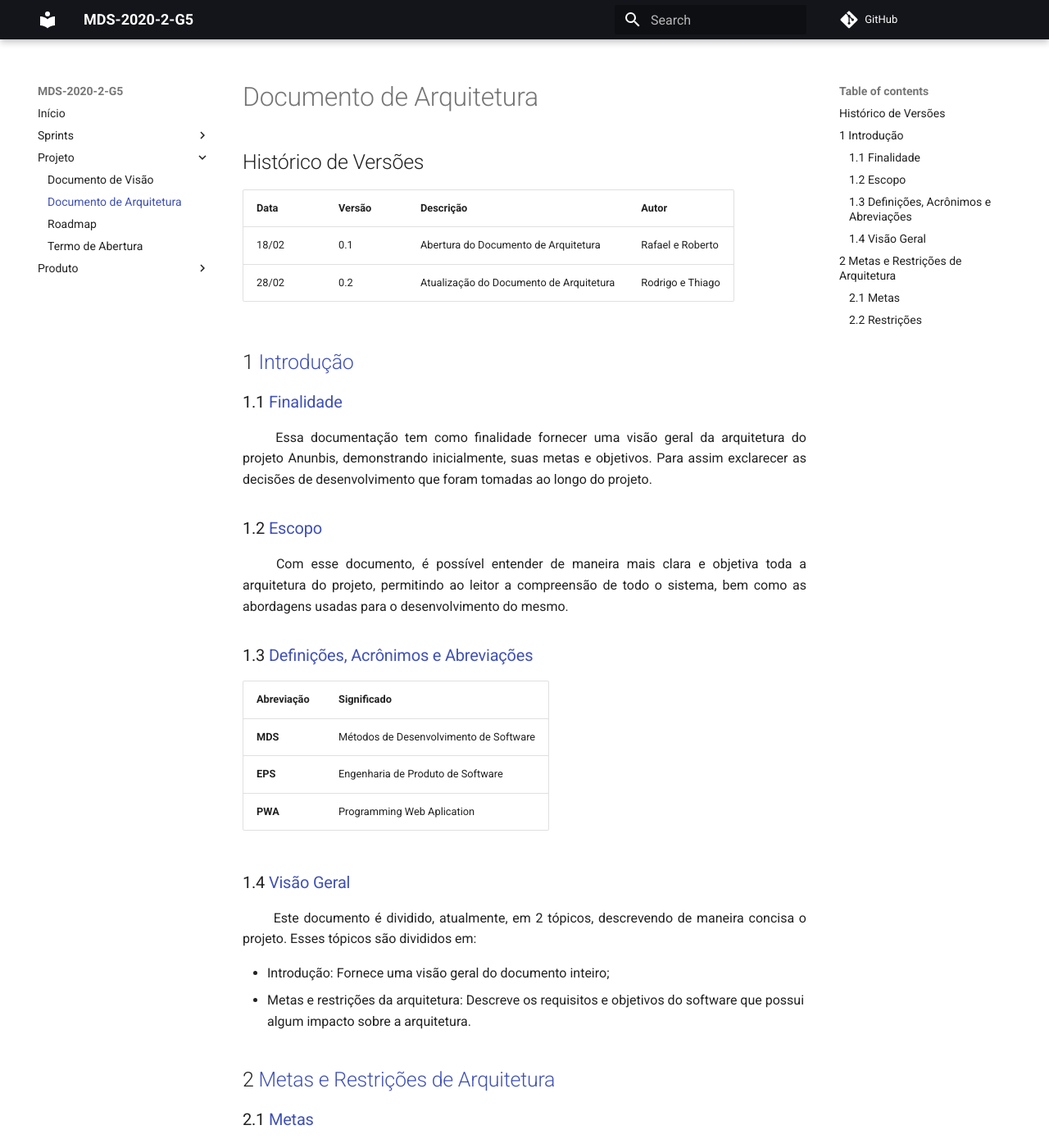
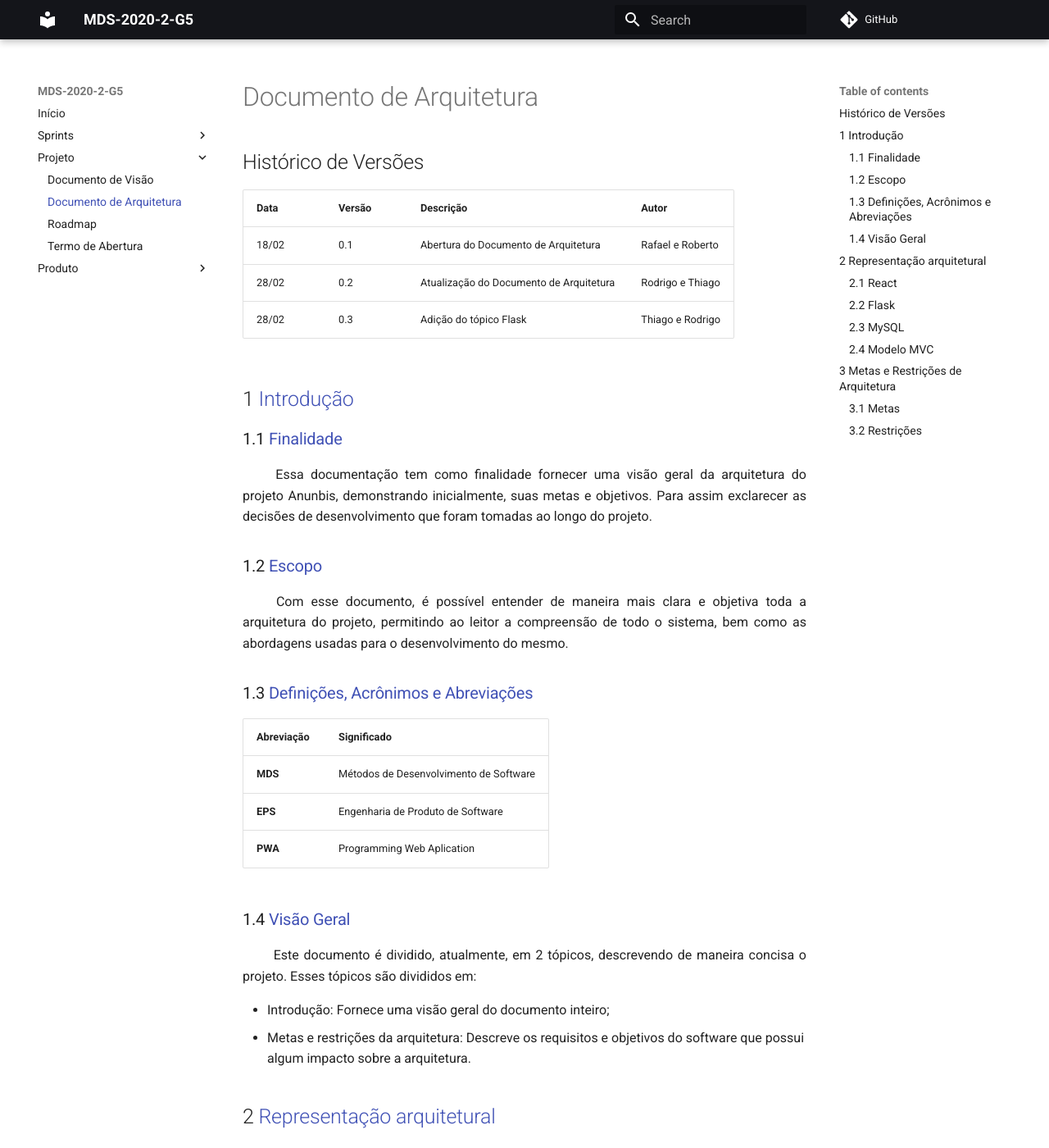
Before and after one commit to fga-eps-mds/2020.2-Anunbis, an MkDocs documentation site: the page built from docs/documentacao/documento-de-arquitetura.md, in a window 1280 px wide and 1400 px high. Shown: the whole window at 82% size. Built offline with MkDocs 1.6.1 and Material for MkDocs 9.7.7, drawn with Linux system fonts in a browser that asks for light colours; comment, search, counter and statistics services are not loaded; some of the changed text lies outside the part shown.

Commit message:
#42 criando topicos da representacao arquitetural
Co-authored-by: Balbinoo <rodrigo080599@hotmail.com>

```diff
--- a/docs/documentacao/documento-de-arquitetura.md
+++ b/docs/documentacao/documento-de-arquitetura.md
@@ -4,13 +4,14 @@ Data|Versão|Descrição|Autor
 -|-|-|-
 18/02|0.1|Abertura do Documento de Arquitetura|Rafael e Roberto|
 28/02|0.2|Atualização do Documento de Arquitetura|Rodrigo e Thiago|
+28/02|0.3|Adição do tópico Flask|Thiago e Rodrigo|
 
 
 ## 1 <a name="1">Introdução</a>
 
 ### 1.1 <a name="1_1">Finalidade</a>
 
-<p align = "justify"> &emsp;&emsp; Essa documentação tem como finalidade fornecer uma visão geral da arquitetura do projeto Anunbis, demonstrando inicialmente, suas metas e objetivos. Para assim exclarecer as decisões de desenvolvimento que foram tomadas ao longo do projeto. </p>
+ <p align = "justify"> &emsp;&emsp; Essa documentação tem como finalidade fornecer uma visão geral da arquitetura do projeto Anunbis, demonstrando inicialmente, suas metas e objetivos. Para assim exclarecer as decisões de desenvolvimento que foram tomadas ao longo do projeto. </p>
 
 ### 1.2 <a name="1_2">Escopo</a>
 
@@ -31,12 +32,20 @@ Data|Versão|Descrição|Autor
 * Introdução: Fornece uma visão geral do documento inteiro;
 * Metas e restrições da arquitetura: Descreve os requisitos e objetivos do software que possui algum impacto sobre a arquitetura.
 
-## 2 <a name="2">Metas e Restrições de Arquitetura</a>
+## 2 <a name="2">Representação arquitetural</a>
 
-### 2.1 <a name="2_1">Metas</a>
+### 2.1 <a name="3_1">React</a>
+### 2.2 <a name="3_2">Flask</a>
+### 2.3 <a name="3_2">MySQL</a>
+### 2.4 <a name="3_4">Modelo MVC</a>
+
+## 3 <a name="3">Metas e Restrições de Arquitetura</a>
+
+### 3.1 <a name="3_1">Metas</a>
 
 <p align = "justify">&emsp;&emsp;O projeto deve ter acesso às funções básicas de plataformas web e mobile, para dessa maneira, possibilitar que os usuários compartilhem, entre si, suas experiências com os professores e disciplinas.</p>
 
-### 2.2 <a name="2_2">Restrições</a>
+### 3.2 <a name="3_2">Restrições</a>
 
 <p align = "justify">&emsp;&emsp;A aplicação, por ser PWA, será executada em um navegador, que foi gerada por meio da framework React.js, que é implementada com o Javascript, CSS e HTML. Sobre a comunicação front-end e back-end, ela ocorre por meio de uma API RestFul implementada por uma microframework de python chamada Flask.
+</p>
```
